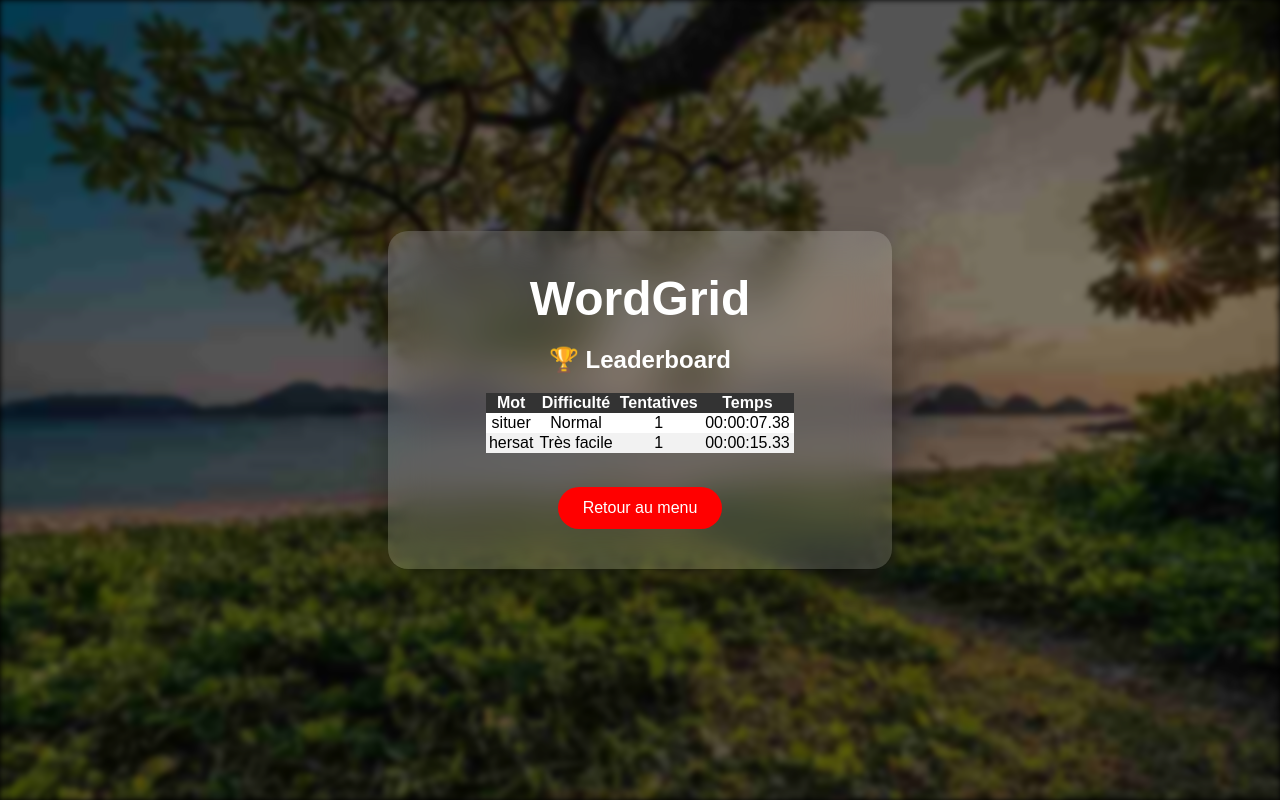
After one commit to NGTri23/WordGrid, a Flask app: page /leaderboard in a window 1280 px wide. The commit adds this page. Run offline with Flask 3, Linux system fonts and the light colour scheme.

Commit message:
Mise à jour
L'ajout de la fonctionnalité d'enregistrement des parties : le "Leaderboard"

```diff
--- a/app.py
+++ b/app.py
@@ -4,8 +4,109 @@ from Dictionary_manager import choix_dico
 from TRIE import utiliser_trie
 from Chronometre import Chronometre
 from random import randint
-import datetime #à sup
 import time #à sup
+import os
+import datetime
+LEADERBOARD_FILE = "leaderboard.txt"
+DIFFICULTES_LABEL = {
+    0: "Chill",
+    1: "Très facile",
+    2: "Facile",
+    3: "Normal",
+    4: "Moyen",
+    5: "Difficile",
+    6: "Très difficile"
+}
+
+def save_best_score_txt(mot: str, difficulte: int, tentatives_utilisees: int, temps_sec: float):
+
+    mot = (mot or "").strip().lower().replace(";", " ")
+
+    try:
+        new_time = float(temps_sec)
+    except:
+        new_time = float("inf")
+
+    date_iso = datetime.datetime.utcnow().isoformat()
+    new_line = f"{mot};{int(difficulte)};{int(tentatives_utilisees)};{new_time};{date_iso}\n"
+
+    # Si le fichier n'existe pas : on crée
+    if not os.path.exists(LEADERBOARD_FILE):
+        with open(LEADERBOARD_FILE, "w", encoding="utf-8") as f:
+            f.write(new_line)
+        return
+
+    out_lines = []
+    found = False
+
+    with open(LEADERBOARD_FILE, "r", encoding="utf-8") as f:
+        for line in f:
+            parts = line.strip().split(";")
+            if len(parts) != 5:
+                out_lines.append(line)
+                continue
+
+            w, d, old_attempts, old_time, old_date = parts
+
+            # Même mot + difficulté => comparer temps
+            if w == mot and int(d) == int(difficulte):
+                found = True
+                try:
+                    old_time_val = float(old_time)
+                except:
+                    old_time_val = float("inf")
+
+                # Remplace seulement si meilleur temps
+                if new_time < old_time_val:
+                    out_lines.append(new_line)
+                else:
+                    out_lines.append(line)
+                continue
+
+            out_lines.append(line)
+
+    # Si pas trouvé : on ajoute
+    if not found:
+        out_lines.append(new_line)
+
+    with open(LEADERBOARD_FILE, "w", encoding="utf-8") as f:
+        f.writelines(out_lines)
+
+def load_scores_txt(limit: int = 20):
+    if not os.path.exists(LEADERBOARD_FILE):
+        return []
+
+    scores = []
+
+    with open(LEADERBOARD_FILE, "r", encoding="utf-8") as f:
+        for line in f:
+            parts = line.strip().split(";")
+            if len(parts) != 5:
+                continue
+
+            mot, difficulte, tentatives, temps_sec, date_iso = parts
+
+            try:
+                temps_val = float(temps_sec)
+            except:
+                temps_val = float("inf")
+
+            c = Chronometre()
+            c.duree = temps_val
+            h, m, s = c.convertisseur()
+            temps_affiche = f"{h:02d}:{m:02d}:{s:05.2f}"
+
+            scores.append({
+                "mot": mot,
+                "difficulte": DIFFICULTES_LABEL.get(int(difficulte), "Inconnue"),
+                "tentatives": int(tentatives),
+                "temps_sec": temps_val,
+                "temps_affiche": temps_affiche,
+                "date": date_iso
+            })
+
+    scores.sort(key=lambda s: (s["temps_sec"], s["tentatives"], s["date"]))
+    return scores[:limit]
 
 #il faudra peut-etre plus tard à mettre les fct dans le meme fichier
 def img_background() -> str:
@@ -74,6 +175,7 @@ def menu_config():
 @app.route("/play", methods=["POST", "GET"])
 def game():
     fin_partie = False
+    session["score_saved"] = False
 
     donnee_config = dict(request.form)
     print(donnee_config)
@@ -111,6 +213,7 @@ def game():
         session["victoire"] = False
     elif "victoire" in session and session["victoire"]:
         session["temps_chrono"] = chrono.stop()
+        session["temps_sec"] = chrono.duree
         print(session["temps_chrono"])
         fin_partie = True
 
@@ -118,6 +221,7 @@ def game():
         session["essais_restant"] = 10 - configuration.difficulte
     elif session["essais_restant"] < 1: # vérification fin décompte essais
         session["temps_chrono"] = chrono.stop()
+        session["temps_sec"] = chrono.duree
         print(session["temps_chrono"])
         fin_partie = True
 
@@ -125,6 +229,22 @@ def game():
         session["temps_chrono"] = 0
         chrono.start()
         print(time.time())
+    if fin_partie and not session.get("score_saved", False):
+
+        tentatives_max = 10 - int(configuration.difficulte)
+        tentatives_utilisees = tentatives_max - int(session.get("essais_restant", 0))
+
+        if session.get("victoire", False) and configuration.modeJeu == "chrono":
+            save_best_score_txt(
+                mot=session.get("mot_secret", ""),
+                difficulte=int(configuration.difficulte),
+                tentatives_utilisees=tentatives_utilisees,
+                temps_sec=float(session.get("temps_sec", 0))
+            )
+
+    session["score_saved"] = True
+
+    session["score_saved"] = True
     return render_template("play.html", mot=session["mot_secret"],
                                        liste_langue=liste_langue,
                                        liste_theme=liste_theme,
@@ -143,5 +263,12 @@ def fin(): #pour supprimer tous les cookies de session
     session.clear()
     return f"fin du jeu"
 
+@app.route("/leaderboard")
+def leaderboard():
+    scores = load_scores_txt(limit=20)
+    return render_template("leaderboard.html",
+                           scores=scores,
+                           image_fond=img_background())
+
 if __name__ == "__main__":
     app.run(host="127.0.0.1", port=5000)
--- /dev/null
+++ b/leaderboard.txt
@@ -0,0 +1,2 @@
+situer;3;1;7.375503778457642;2026-03-01T14:04:06.870442
+hersat;1;1;15.331153631210327;2026-03-02T18:59:32.671611
--- a/templates/index.html
+++ b/templates/index.html
@@ -11,4 +11,9 @@
       <input type="submit" value="Commencer" class="btn commencer">
     </div>
   </form>
+  <form action="{{ url_for('leaderboard') }}" method="get">
+    <div>
+      <input type="submit" value="Voir le Classement" class="btn" style="background-color: red; color: white;">
+    </div>
+  </form>
 {% endblock %}
--- /dev/null
+++ b/templates/leaderboard.html
@@ -0,0 +1,35 @@
+{% extends 'base.html' %}
+
+{% block bodyCode %}
+  <h1>WordGrid</h1>
+  <h2>🏆 Leaderboard</h2>
+
+  {% if scores %}
+	<table style="margin:auto; border-collapse: collapse; width: 80%; color: black;">
+	  <tr style="background-color:#333; color:white;">
+		<th>Mot</th>
+		<th>Difficulté</th>
+		<th>Tentatives</th>
+		<th>Temps</th>
+	  </tr>
+
+	  {% for score in scores %}
+		<tr style="background-color: {% if loop.index is even %}#f2f2f2{% else %}white{% endif %}; color:black;">
+		  <td>{{ score.mot }}</td>
+		  <td>{{ score.difficulte }}</td>
+		  <td>{{ score.tentatives }}</td>
+		  <td>{{ score.temps_affiche }}</td>
+		</tr>
+	  {% endfor %}
+	</table>
+  {% else %}
+    <p>Aucun score enregistré pour le moment.</p>
+  {% endif %}
+
+  <br>
+
+  <form action="{{ url_for('index') }}" method="post">
+      <input type="submit" value="Retour au menu" class="btn" style="background-color: red; color: white;">
+  </form>
+
+{% endblock %}
```
